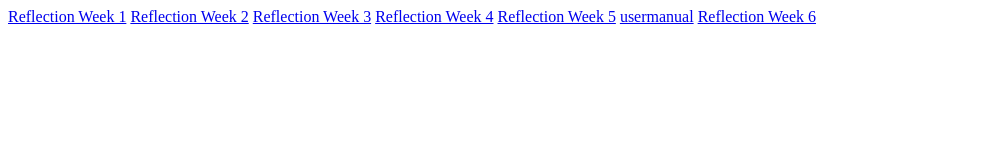
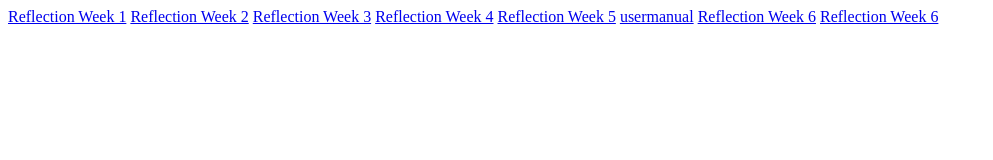
Before and after one commit to marcovillarreal777/technicalteamwork170, a plain HTML site: page index.html in a window 1280 px wide. Shown: the whole page, without its empty margins (0-993 px from the left). Drawn offline with Linux system fonts and the light colour scheme.

Commit message:
Update index.html

```diff
--- a/index.html
+++ b/index.html
@@ -7,5 +7,6 @@
     <a href="./Reflection 5.pdf"> Reflection Week 5</a>
     <a href="./usermanual.html"> usermanual</a>
     <a href="./Reflection 6.pdf"> Reflection Week 6</a>
+    <a href="./reflection 7.pdf"> Reflection Week 6</a>
   </body>
 </html>
```
